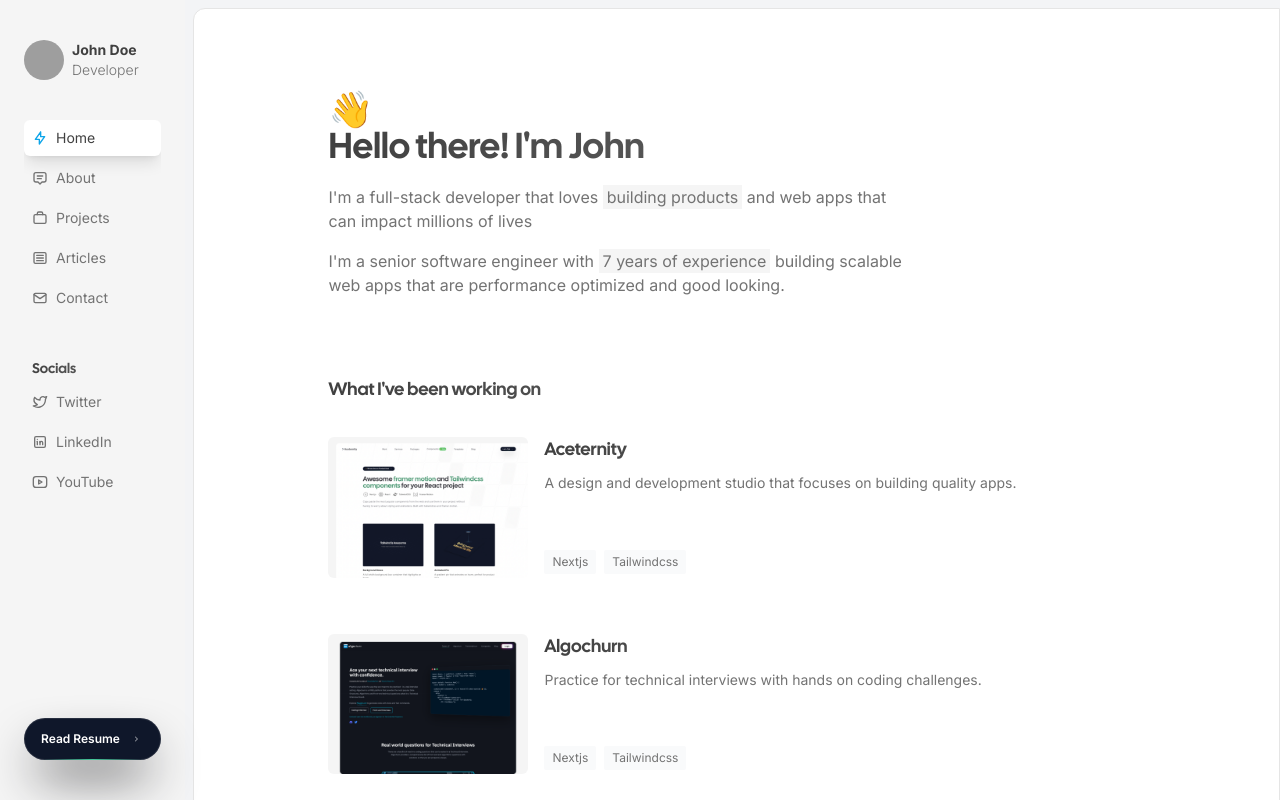
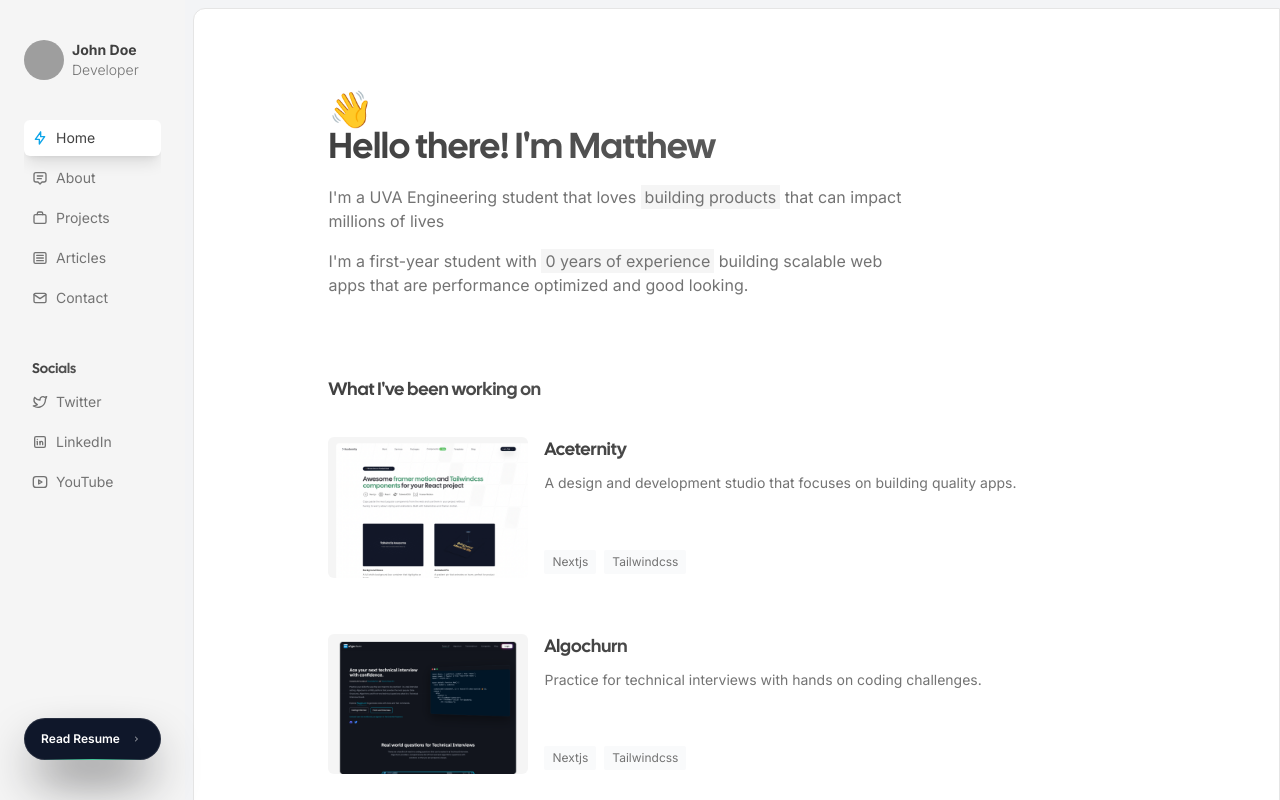
Before and after one commit to Littleamish2/portfolio, a Next.js app: page / in a window 1280 px wide. Built offline with nearby package versions, Linux system fonts and the light colour scheme; grey boxes are pictures that could not be loaded.

Commit message:
Personalize page.tsx

```diff
--- a/src/app/page.tsx
+++ b/src/app/page.tsx
@@ -10,15 +10,15 @@
   return (
     <Container>
       <span className="text-4xl">👋</span>
-      <Heading className="font-black">Hello there! I&apos;m John</Heading>
+      <Heading className="font-black">Hello there! I&apos;m Matthew</Heading>
       <Paragraph className="max-w-xl mt-4">
-        I&apos;m a full-stack developer that loves{" "}
-        <Highlight>building products</Highlight> and web apps that can impact
+        I&apos;m a UVA Engineering student that loves{" "}
+        <Highlight>building products</Highlight> that can impact
         millions of lives
       </Paragraph>
       <Paragraph className="max-w-xl mt-4">
-        I&apos;m a senior software engineer with{" "}
-        <Highlight>7 years of experience</Highlight> building scalable web apps
+        I&apos;m a first-year student with{" "}
+        <Highlight>0 years of experience</Highlight> building scalable web apps
         that are performance optimized and good looking.
       </Paragraph>
       <Heading
```
